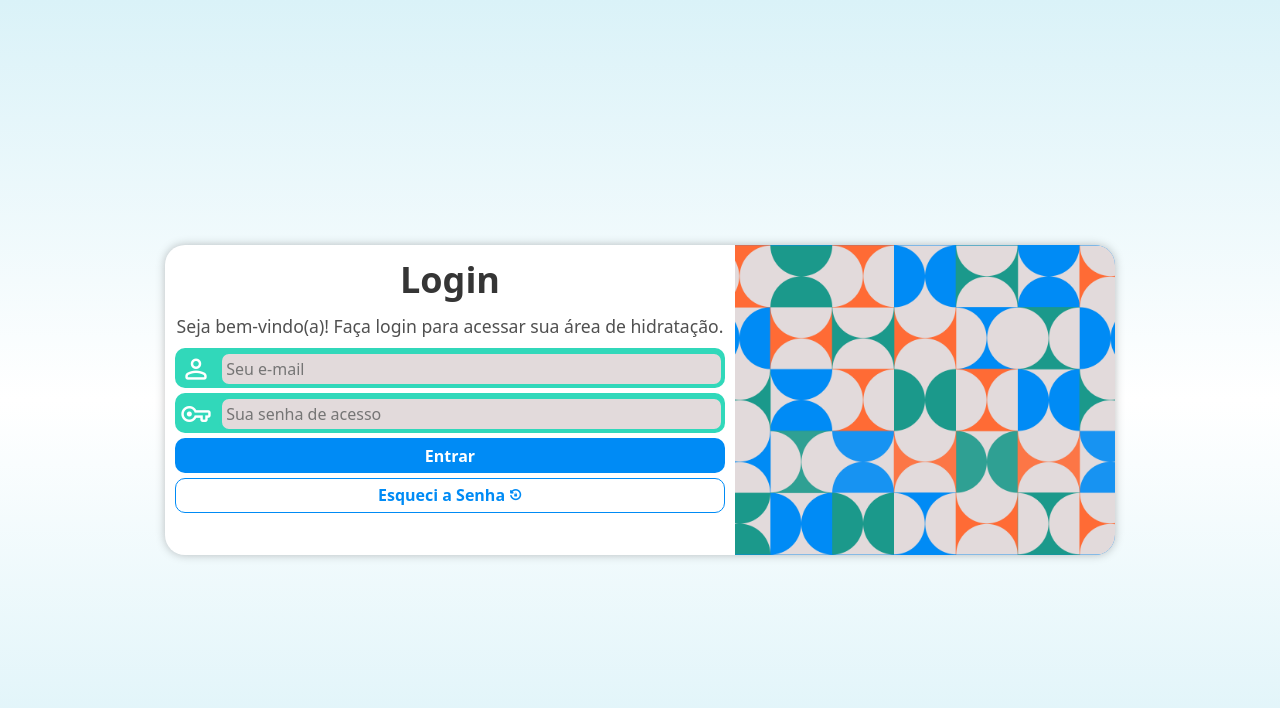
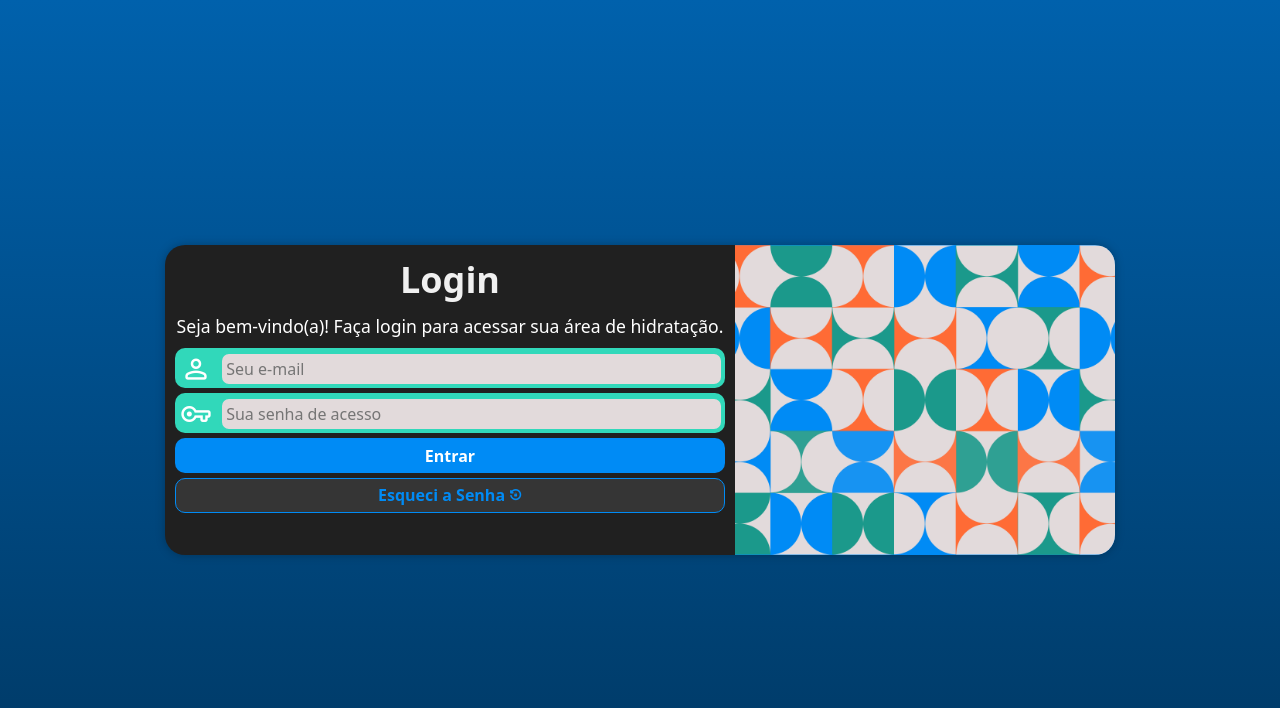
Before and after one commit to mateusluciano/projeto-login, a plain HTML site: page index.html in a window 1280 px wide. Drawn offline with nearby package versions, Linux system fonts and the dark colour scheme.

Commit message:
dark mode e pequenos detalhes

```diff
--- a/estilos/media-queries.css
+++ b/estilos/media-queries.css
@@ -80,3 +80,41 @@
         text-align: center;
     }
 }
+
+@media (prefers-color-scheme: dark) {
+    /* Estilos para o modo escuro */
+    main {
+        background-color: #353535;
+    }
+    section#login {
+        background-color: #202020;
+    }
+    div#formulario > h1 {
+        color: rgb(240, 240, 240);
+    }
+    div#formulario > p {
+        color: #FFFFFF;
+    }
+    form > a.botao {
+        background-color: #353535;
+    }
+  }
+
+  @media (prefers-color-scheme: dark) and (min-width:768px) {
+    /* Estilos para o modo escuro */
+    main {
+        background-image: linear-gradient(to bottom, #0061ac, #003863);
+    }
+    section#login {
+        background-color: #202020;
+    }
+    div#formulario > h1 {
+        color: rgb(240, 240, 240);
+    }
+    div#formulario > p {
+        color: #FFFFFF;
+    }
+    form > a.botao {
+        background-color: #353535;
+    }
+  }
--- a/estilos/style.css
+++ b/estilos/style.css
@@ -69,6 +69,8 @@ div#formulario > h1 {
 div#formulario > p {
     font-size: 0.8em;
     color: #505050;
+    text-align: center;
+    margin-bottom: 20px;
 }
 
 form > div.campo {
```
